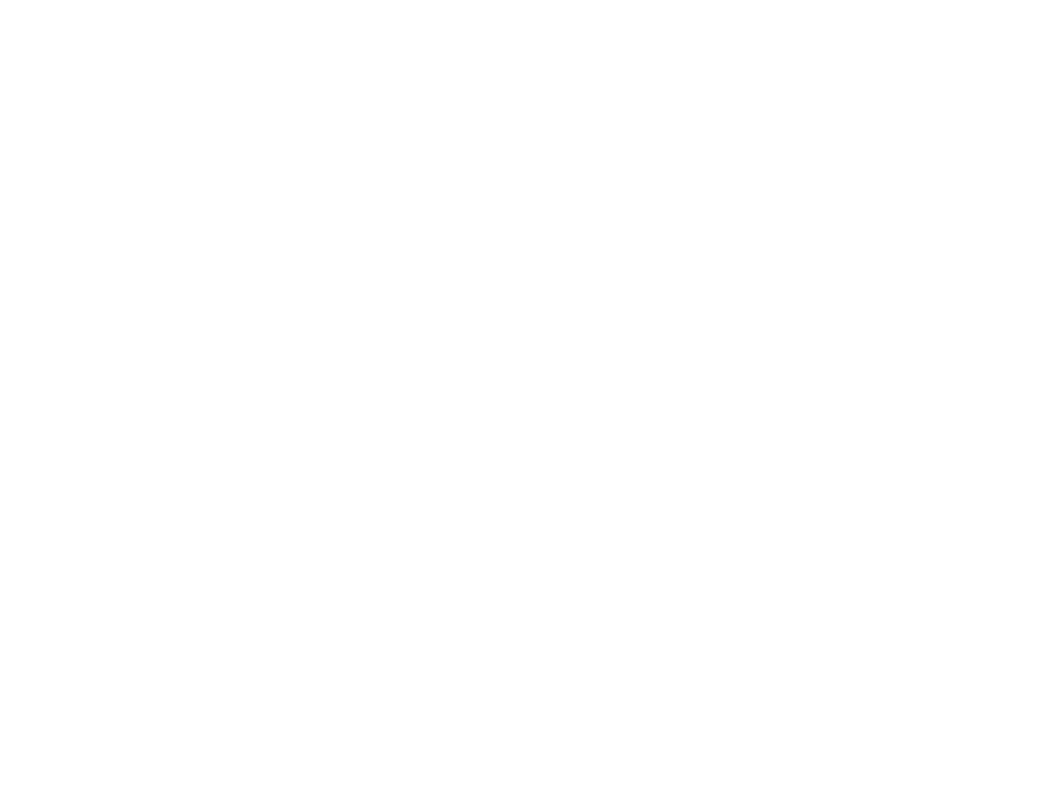
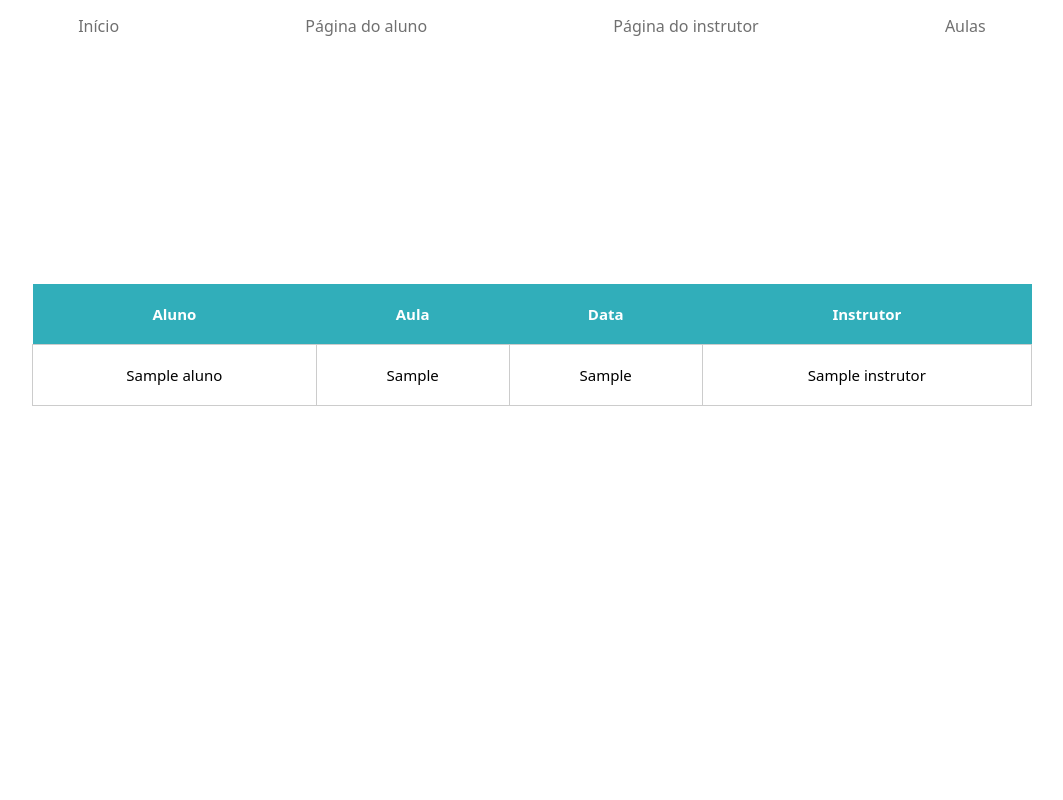
Before and after one commit to lucasbalderrama/rep_academia, a PHP site: page /aula.php in a window 1280 px wide. Before the commit the part shown is empty. Shown: the whole page, without its empty margins (108-1171 px from the left). Run offline with PHP 8.4, Linux system fonts and the light colour scheme; tables that the repository leaves empty or names only in its code hold one stand-in row (values such as "Sample post").

Commit message:
Page aula

```diff
--- a/aula.php
+++ b/aula.php
@@ -0,0 +1,57 @@
+<!DOCTYPE html>
+<html lang="en">
+<head>
+    <meta charset="UTF-8">
+    <meta name="viewport" content="width=device-width, initial-scale=1.0">
+    <link rel="shortcut icon" href="img/vitalis-logo.png" type="image/x-icon">
+    <link rel="stylesheet" href="css/aula.css">
+    <title>Vitalis - Aulas</title>
+</head>
+<body>
+    <header>
+        <nav>
+            <ul>
+                <li><a id="inicio" href="index.php">Início</a></li>
+                <li><a href="aluno.php">Página do aluno</a></li>
+                <li><a href="instrutor.php">Página do instrutor </a></li>
+                <li><a href="aula.php">Aulas</a></li>
+            </ul>
+        </nav>
+    </header>
+    <main>
+        <?php
+        include 'conexao.php';
+
+        $sql_mostrar = "SELECT aluno.aluno_nome AS aluno_nome, aula.aula_tipo, aula.aula_data, instrutor.instrutor_nome AS instrutor_nome
+                FROM aula
+                JOIN aluno ON aula.fk_aluno_cod = aluno.aluno_cod
+                JOIN instrutor ON aula.fk_instrutor_cod = instrutor.instrutor_cod";
+        $mostrar = $conexao->query($sql_mostrar);
+        ?>
+        <div class='exibir'>
+            <table>
+                <thead>
+                    <tr>
+                        <th>Aluno</th>
+                        <th>Aula</th>
+                        <th>Data</th>
+                        <th>Instrutor</th>
+                    </tr>
+                </thead>
+                <tbody>
+                    <?php
+                        while($row = $mostrar->fetch_assoc()){
+                            echo "<tr>";
+                            echo "<td>".$row['aluno_nome']."</td>";
+                            echo "<td>".$row['aula_tipo']."</td>";
+                            echo "<td>".$row['aula_data']."</td>";
+                            echo "<td>".$row['instrutor_nome']."</td>";
+                            echo "</tr>";
+                        }
+                        ?>
+                </tbody>
+            </table>
+        </div>
+    </main>
+</body>
+</html>
--- a/css/aula.css
+++ b/css/aula.css
@@ -0,0 +1,70 @@
+*{
+    margin: 0;
+    padding: 0;
+    font-family: system-ui, -apple-system, BlinkMacSystemFont, 'Segoe UI', Roboto, Oxygen, Ubuntu, Cantarell, 'Open Sans', 'Helvetica Neue', sans-serif;
+}
+
+body{
+    background-color: rgb(255, 255, 255);
+}
+
+main{
+    height: 90vh;
+    display: flex;
+    justify-content: center;
+    align-items: center;
+}
+
+nav{
+    background-color: transparent;
+    height: 50px;
+}
+
+nav ul{
+    display: flex;
+    justify-content: space-evenly;
+}
+
+nav ul li{
+    display: inline-block;
+    margin-top: 15px;
+}
+
+nav ul li a{
+    color: rgba(0, 0, 0, 0.564);
+    text-decoration: none;
+    transition: all 0.3s;
+}
+
+nav ul li a:hover{
+    color: rgb(182, 178, 178);
+}
+
+table {
+    border-collapse: collapse;
+    margin-top: 20px;
+    margin-bottom: 150px;
+    background: white;
+    width: 1000px;
+}
+th, td {
+    padding: 20px;
+    border: 1px solid #ccc;
+    text-align: left;
+    font-size: 15px;
+    text-align: center;
+}
+
+th {
+    background-color: #31aeba;
+    color: white;
+    border: none;
+}
+tr:nth-child(even) {
+    background-color: #f9f9f9;
+}
+
+.exibir {
+    display: flex;
+    justify-content: center;
+}
--- a/index.php
+++ b/index.php
@@ -14,7 +14,7 @@
                 <li><a id="inicio" href="index.php">Início</a></li>
                 <li><a href="aluno.php">Página do aluno</a></li>
                 <li><a href="instrutor.php">Página do instrutor </a></li>
-                <li><a href="aulas.php">Aulas</a></li>
+                <li><a href="aula.php">Aulas</a></li>
             </ul>
         </nav>
     </header>
```
Also changed, not shown: css/home.css (+14 -5 lines).
